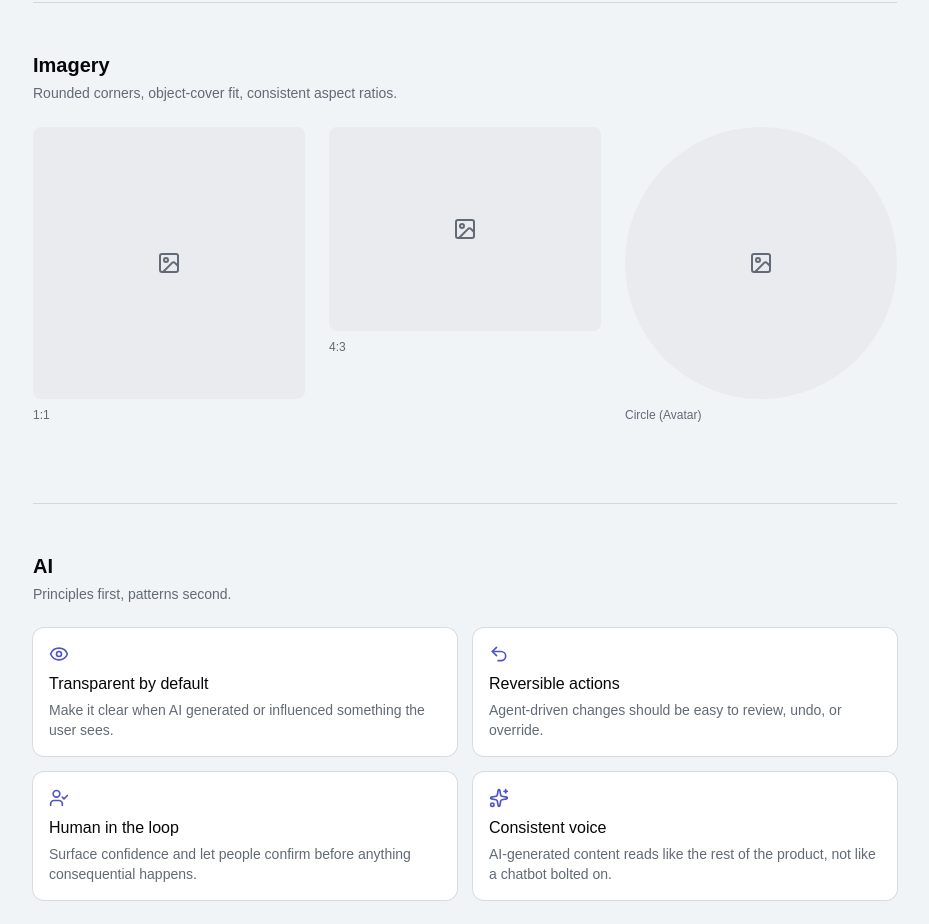
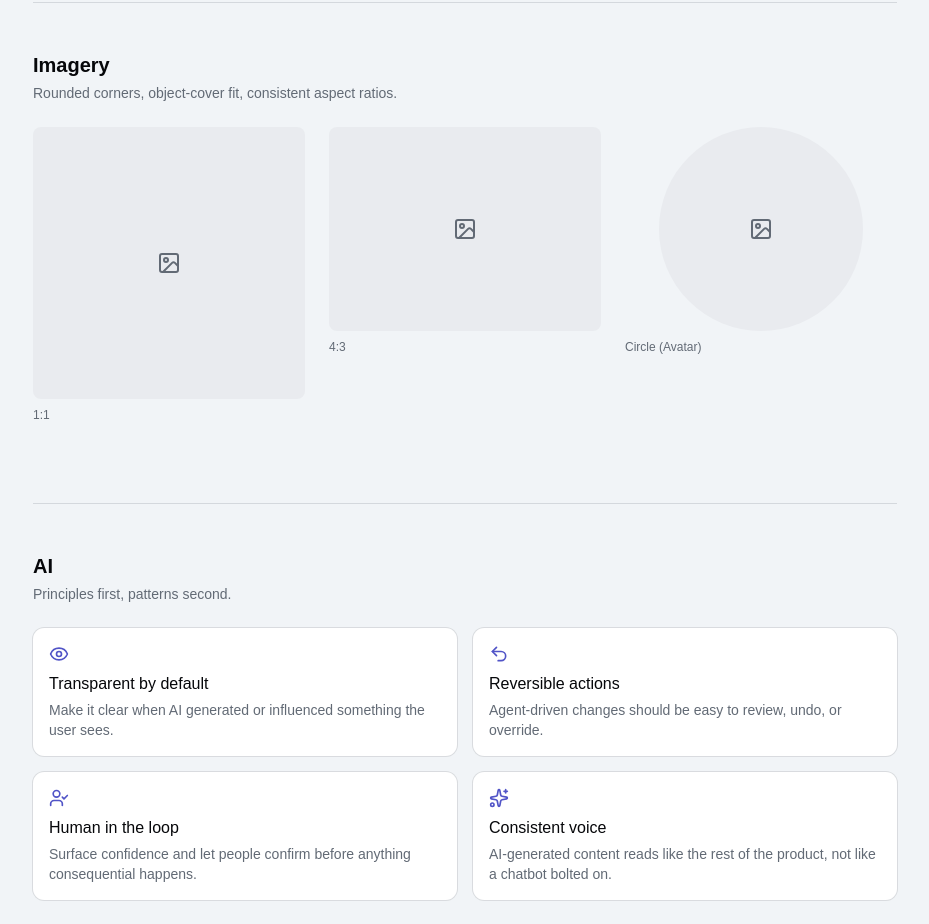
Before and after one commit to iangoldberg-vts/Reimagine-Tokens, a React (Vite) app: page / in a window 1280 px wide. Shown: the part 4980-5904 px from the top of the page, without its empty margins (295-1224 px from the left). Built offline with nearby package versions, Linux system fonts and the light colour scheme.

Commit message:
Scale circle avatar example to match 4:3 box height
The circle was stretching to the full column width (taller than the
4:3 box next to it). Constrain it to 75% width so its height matches
the 4:3 example exactly.

```diff
--- a/src/App.tsx
+++ b/src/App.tsx
@@ -146,9 +146,9 @@ const ICONS = [
 ]
 
 const IMAGE_RATIOS = [
-  { ratio: 1, label: '1:1', shape: 'rounded-lg' },
-  { ratio: 4 / 3, label: '4:3', shape: 'rounded-lg' },
-  { ratio: 1, label: 'Circle (Avatar)', shape: 'rounded-full' },
+  { ratio: 1, label: '1:1', shape: 'rounded-lg', width: '100%' },
+  { ratio: 4 / 3, label: '4:3', shape: 'rounded-lg', width: '100%' },
+  { ratio: 1, label: 'Circle (Avatar)', shape: 'rounded-full', width: '75%' },
 ]
 
 const AI_PRINCIPLES = [
@@ -571,11 +571,13 @@ function App() {
             <div className="grid grid-cols-1 gap-6 sm:grid-cols-3">
               {IMAGE_RATIOS.map((item) => (
                 <div key={item.label} className="flex flex-col gap-2">
-                  <AspectRatio ratio={item.ratio}>
-                    <div className={`flex size-full items-center justify-center bg-muted text-muted-foreground ${item.shape}`}>
-                      <ImageIcon />
-                    </div>
-                  </AspectRatio>
+                  <div className="mx-auto" style={{ width: item.width }}>
+                    <AspectRatio ratio={item.ratio}>
+                      <div className={`flex size-full items-center justify-center bg-muted text-muted-foreground ${item.shape}`}>
+                        <ImageIcon />
+                      </div>
+                    </AspectRatio>
+                  </div>
                   <span className="text-xs text-muted-foreground">{item.label}</span>
                 </div>
               ))}
```
